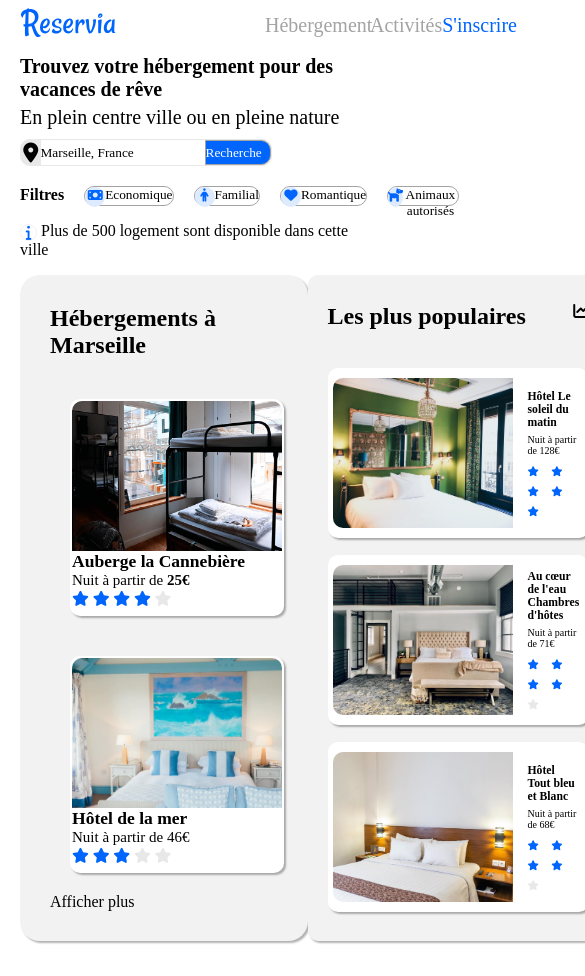
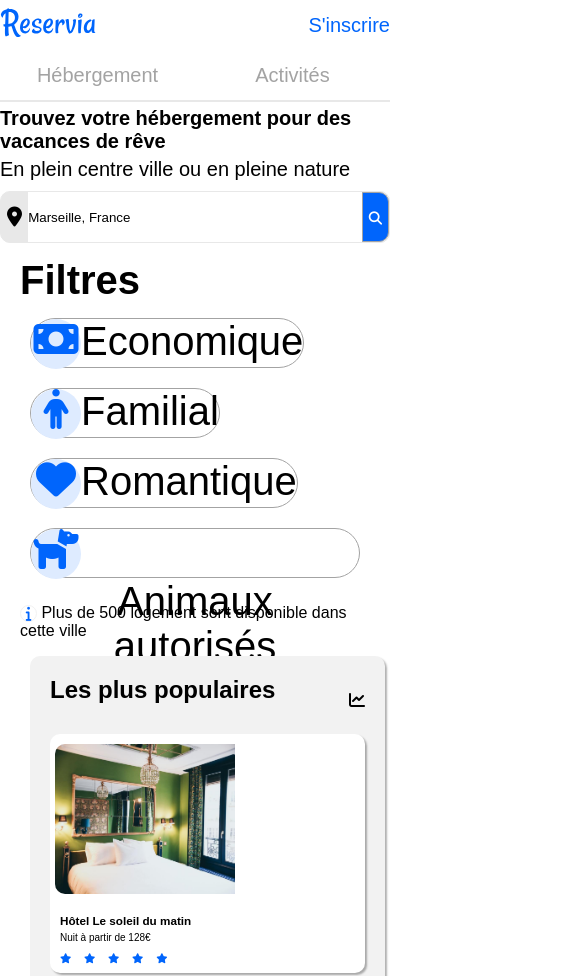
Before and after one commit to WillDMR/HTML-CSS-Evaluation, a plain HTML site: page index.html in a window 390 px wide. Shown: the top 976 px of the page, 585 px wide, since content can reach past the window. Drawn offline with Linux system fonts and the light colour scheme; a web font is replaced by a local one.

Commit message:
Changement responsive activité footer header

```diff
--- a/index.html
+++ b/index.html
@@ -11,16 +11,14 @@
 <body>
     <header>
         <div class="haut">
-            <div>
+            <div class="logo">
                 <a href="./index.html"><img src="./images/logo/Reservia.svg" alt="Reservia, Accueil"></a>
             </div>
-            <div class="navigation">
-                <nav>
-                    <a href="#hebergements">Hébergement</a>
-                    <a href="#activités">Activités</a>
-                    <a href="#">S'inscrire</a>
-                </nav>
-            </div>
+            <nav>
+                <a href="#hebergements" class="nav-heb">Hébergement</a>
+                <a href="#activités" class="nav-act">Activités</a>
+                <a href="#" class="inscription">S'inscrire</a>
+            </nav>
         </div>
         <div class="titre">
             <h1>Trouvez votre hébergement pour des vacances de rêve</h1>
@@ -29,7 +27,7 @@
                 <div class="search">
                     <i class="fa-solid fa-location-dot"></i>
                     <input text="search" placeholder="Rechercher..." value="Marseille, France"/>
-                    <button> <p>Recherche </p></button>
+                    <button> <p>Recherche </p> <i class="fa-solid fa-magnifying-glass"></i></button>
                 </div>
             </form>
         </div>
@@ -41,7 +39,7 @@
             <button><div><i class="fa-solid fa-money-bill"></i></div>   Economique  </button>
             <button><div><i class="fa-solid fa-person"></i></div>   Familial  </button>
             <button><div><i class="fa-solid fa-heart"></i></div>   Romantique  </button>
-            <button><div><i class="fa-solid fa-dog"></i></div>   Animaux autorisés  </button>
+            <button><div><i class="fa-solid fa-dog"></i></div> Animaux autorisés </button>
         </div>
         <p class="info"> <i class="fa-solid fa-info"></i> Plus de 500 logement sont disponible dans cette ville</p>
 
--- a/main.css
+++ b/main.css
@@ -4,7 +4,7 @@
 }
 
 *{
-    font-family: "Raleway";
+    font-family: "Raleway",sans-serif;
 }
 
 body{
@@ -21,6 +21,8 @@ header, .main, footer{
 
 header{
     font-size: 20px;
+    display: flex;
+    flex-direction: column;
 }
 
 /* Navigation + Nom de la page*/
@@ -43,13 +45,14 @@ header .haut div{
     height: 100%;
 }
 
-header .haut .navigation{
+header .haut nav{
     width: 30%;
     height: 100%;
 }
 
 nav{
-    display: flex;;
+    display: flex;
+    justify-content: space-between;
 }
 
 nav a{
@@ -124,6 +127,12 @@ input{
     height: 25px;
     width: 100%;
     height: 100%;
+}
+
+.search button i{
+    height: 0px;
+    width: 0px;
+    color:transparent;
 }
 
 /* Filtres */
@@ -383,3 +392,154 @@ footer *{
 .anim:hover{
     transform: scale(1.05);
 }
+
+/* Responsive design */
+
+@media screen and (max-width: 768px) {
+    *{
+        flex-wrap: wrap;
+    }
+
+    header{
+        padding: 0%;
+    }
+
+     header .haut{
+        height: auto;
+        justify-content: flex-start;
+        flex-direction: column;
+        align-items: flex-start;
+    }
+
+    .inscription{
+        position:absolute;
+        top: 0px;
+        left: 0px;
+        text-align: right;
+    }
+
+    .inscription:active{
+        border: none;
+    }
+
+    header .haut nav .nav-heb, header .haut nav .nav-act{
+        height: 30%;
+        width: 50%;
+        border-bottom: 2px solid rgb(232, 232, 232);
+    }
+
+    header .haut nav .nav-heb:active, header .haut nav .nav-act:active{
+        border: none;
+        border-bottom: 2px solid rgb(0, 101, 252);
+        color: rgb(0, 101, 252);
+    }
+
+    header .haut nav{
+        width: 100%;
+
+    }
+
+    .search{
+        width: 100%;
+        justify-content: flex-start;
+        height: 50px;
+    }
+
+    .search i, .search button{
+        width: 7%;
+    }
+
+    .search input{
+        width: 86%;
+    }
+
+    .search button{
+        display: flex;
+        flex-direction: row-reverse;
+    }
+
+    .search button p{
+        color: transparent;
+        height: 0px;
+        width: 0px;
+    }
+
+    .search button i{
+        color: white;
+        height: 100%;
+        width: 100%;
+        padding-top: auto;
+        padding-bottom: auto;
+        line-height: 50px;
+    }
+
+
+    .filtres *{
+        height: 50px;
+        border-radius: 25px;
+        font-size: 40px;
+    }
+
+    .filtres div{
+        width: 50px;
+    }
+
+    .filtres button{
+        margin: 10px;
+    }
+
+    .heb-et-pop{
+        flex-direction: column-reverse;
+    }
+
+    .populaires{
+        margin-bottom: 3%;
+    }
+
+    .hotel{
+        margin-top: 10px;
+    }
+
+    .populaires, .hebergements{
+        width: 90%;
+    }
+
+    .main div{
+        align-items: center;
+    }
+
+    .trois{
+        flex-direction: column;
+    }
+
+    .trois div{
+        width: 90%;
+    }
+
+    .trois div img{
+        width: 100%;
+        height: 400px;
+    }
+
+    .img-activités{
+        justify-content: center;
+    }
+
+    .activités img{
+        width: 90vw;
+        height: 20vw;
+    }
+
+    .activités *{
+        margin-right: 0%;
+        margin-left: 0%;
+    }
+
+    footer{
+        flex-direction: column;
+    }
+
+
+
+
+}
```
